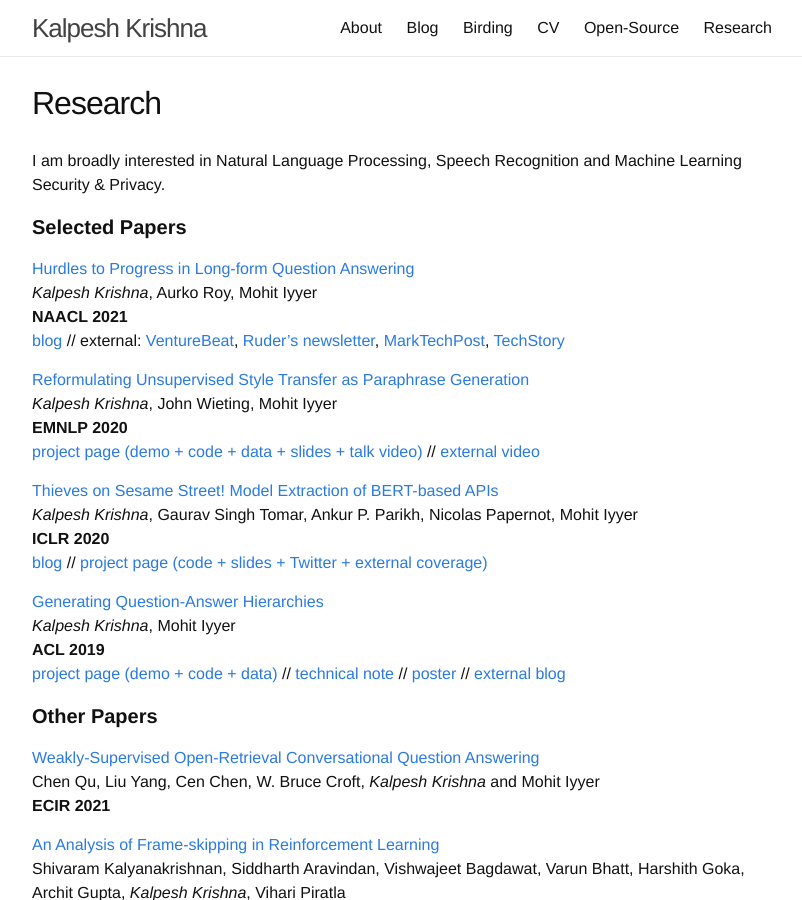
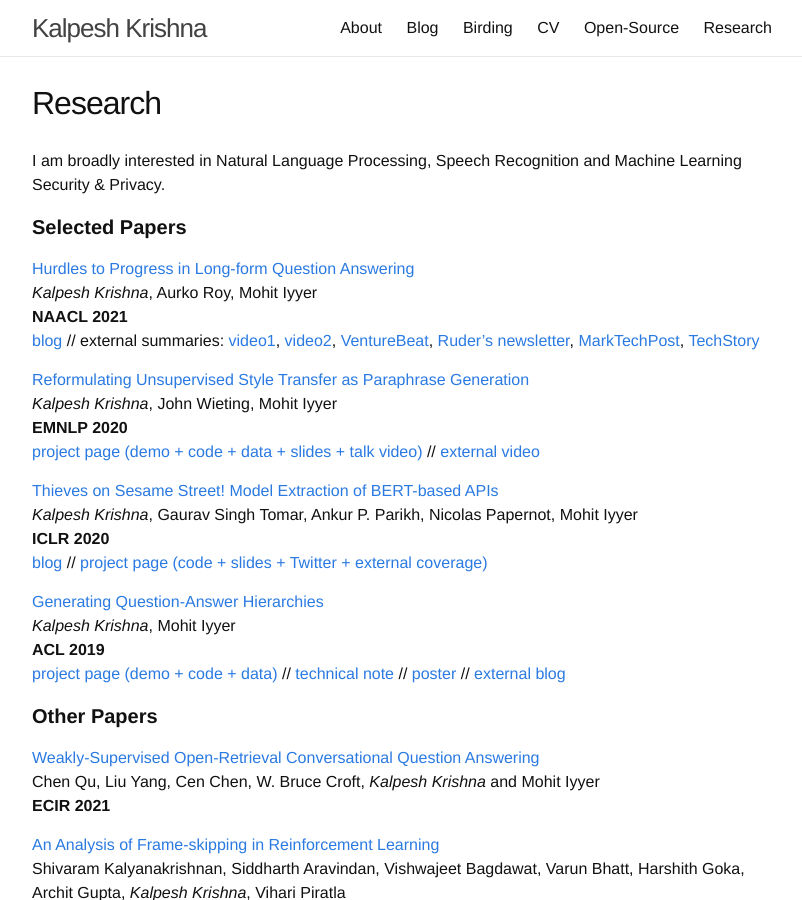
Before and after one commit to martiansideofthemoon/martiansideofthemoon.github.io, a Jekyll site: the page built from _pages/research.md, in a window 1280 px wide and 900 px high. Shown: the whole window, without its empty margins (238-1040 px from the left). Built offline with Jekyll 4.4.1, drawn with Linux system fonts in a browser that asks for light colours; comment, search, counter and statistics services are not loaded.

Commit message:
Update research.md

```diff
--- a/_pages/research.md
+++ b/_pages/research.md
@@ -10,7 +10,7 @@ I am broadly interested in Natural Language Processing, Speech Recognition and M
 [Hurdles to Progress in Long-form Question Answering](https://arxiv.org/abs/2103.06332)
 *Kalpesh Krishna*, Aurko Roy, Mohit Iyyer
 **NAACL 2021**
-[blog](https://ai.googleblog.com/2021/03/progress-and-challenges-in-long-form.html) // external: [VentureBeat](https://venturebeat.com/2021/03/17/language-models-struggle-to-answer-questions-without-paraphrasing-training-data/), [Ruder's newsletter](http://newsletter.ruder.io/issues/qa-how-did-we-get-here-adapting-to-time-data-detectives-379447), [MarkTechPost](https://www.marktechpost.com/2021/03/27/google-ai-introduces-a-new-system-for-open-domain-long-form-question-answering-lfqa/), [TechStory](https://techstory.in/google-ai-introduces-a-new-system-for-open-domain-long-form-question-answering-lfqa/)
+[blog](https://ai.googleblog.com/2021/03/progress-and-challenges-in-long-form.html) // external summaries: [video1](https://www.youtube.com/watch?v=StyE5noPe4g&t=2839s&ab_channel=HenryAILabs), [video2](https://www.youtube.com/watch?v=8tZZoX5ct0I&t=2937s&ab_channel=HenryAILabs), [VentureBeat](https://venturebeat.com/2021/03/17/language-models-struggle-to-answer-questions-without-paraphrasing-training-data/), [Ruder's newsletter](http://newsletter.ruder.io/issues/qa-how-did-we-get-here-adapting-to-time-data-detectives-379447), [MarkTechPost](https://www.marktechpost.com/2021/03/27/google-ai-introduces-a-new-system-for-open-domain-long-form-question-answering-lfqa/), [TechStory](https://techstory.in/google-ai-introduces-a-new-system-for-open-domain-long-form-question-answering-lfqa/)
 
 [Reformulating Unsupervised Style Transfer as Paraphrase Generation](https://arxiv.org/abs/2010.05700)
 *Kalpesh Krishna*, John Wieting, Mohit Iyyer
```
